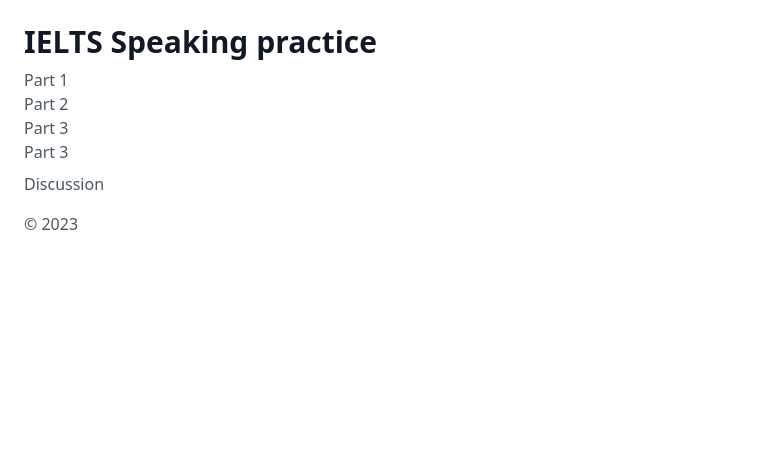
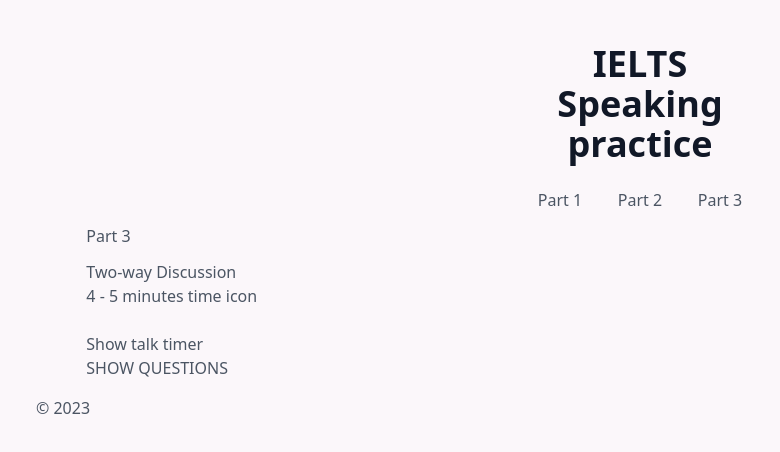
Before and after one commit to Thunderbolton/ielts-speaking-app, a Next.js app: page /part3 in a window 1280 px wide. Shown: the top 452 px of the page, without its empty margins (0-780 px from the left). Built offline with nearby package versions, Linux system fonts and the light colour scheme.

Commit message:
added base layout and part 3 questions

```diff
--- a/app/_data/db1.json
+++ b/app/_data/db1.json
@@ -1,6 +1,4 @@
 [
-
-
     {
         "id": 1,
         "title": "Work",
@@ -16,6 +14,4 @@
         "title": "Hometown",
         "questions": ["Where is your hometown?", "What is your hometown like?"]
     }
-
-
 ]
--- a/app/_data/db3.json
+++ b/app/_data/db3.json
@@ -0,0 +1,17 @@
+[
+    {
+        "id": 1,
+        "title": "Advertising",
+        "questions": ["- What effects do advertising have on children?", "- Which method of advertising do you think is most popular?", "- How do advertisements capture people's attention?", "- What do you think of advertisements in your country?", "- How has the rise of digital platforms and social media transformed advertising strategies?"]
+    },
+    {
+        "id": 2,
+        "title": "Animals",
+        "questions": ["- What roles do animals typically play in your country?", "- How do human activities impact the lives of wild animals?", "- Is it common to own pets in your country?", "- What are some pros and cons associated with having a pet?", "- Should animals be kept in zoos?"]
+    },
+    {
+        "id": 3,
+        "title": "Art",
+        "questions": ["- Why do people find enjoyment in art?", "- What are some traditional forms of art in your country?", "- How important is art as a subject in children's education?", "- How frequently do you visit art galleries?", "- Why do certain works of art sell for high amounts, whereas others do not?"]
+    }
+]
--- a/app/components/Header.jsx
+++ b/app/components/Header.jsx
@@ -3,14 +3,13 @@
 export default function Header() {
 
     return (
-        <>
-            <Link href='/'><h1 className="text-3xl text-gray-900 font-bold pb-2">IELTS Speaking practice</h1></Link>
-            <nav>
+        <div className="w-60 m-auto">
+            <Link href='/'><h1 className=" text-4xl text-center text-gray-900 font-bold p-2 pb-6">IELTS Speaking practice</h1></Link>
+            <nav className="flex justify-around ">
                 <Link href='/part1'><h2>Part 1</h2></Link>
                 <Link href='/part2'><h2>Part 2</h2></Link>
                 <Link href='/part3'><h2>Part 3</h2></Link>
             </nav>
-        </>
-
+        </div>
     )
 }
--- a/app/components/Part2Timer.jsx
+++ b/app/components/Part2Timer.jsx
@@ -42,9 +42,9 @@
 
             {showTimer && (
                 <div>
-                    <button onClick={onStart}>Start&nbsp;</button>
-                    <button onClick={onPause}>Pause&nbsp;</button>
-                    <button onClick={onReset}>Reset</button>
+                    <button className="btn-controls" onClick={onStart}>Start</button>
+                    <button className="btn-controls" onClick={onPause}>Pause</button>
+                    <button className="btn-controls" onClick={onReset}>Reset</button>
 
                     <CountdownCircleTimer
                         isPlaying={startTimer ? true : false}
--- a/app/components/TalkTimer.jsx
+++ b/app/components/TalkTimer.jsx
@@ -6,7 +6,13 @@
 export default function TalkTimer() {
 
   const [timer, setTimer] = useState(0);
-  const [startTimer, setStartTimer] = useState(false)
+  const [showTimer, setShowTimer] = useState(false);
+  const [startTimer, setStartTimer] = useState(false);
+
+  const toggleTimer = () => {
+    setShowTimer(!showTimer);
+    setStartTimer(false);
+  };
 
   const onPause = () => {
     setStartTimer(!startTimer);
@@ -33,15 +39,20 @@
 
   return (
       <>
-        <br />
-        <button onClick={() => setStartTimer(true)}>Start talk timer</button>
-        <button onClick={onPause}>Pause</button>
-        <button onClick={onReset}>Reset</button>
-        <br />
-        <span>{("0" + Math.floor((timer / 60000) % 60)).slice(-1) + ":"}</span>
-        <span>{("0" + Math.floor((timer / 1000) % 60)).slice(-2)}</span>
-        <br />
+      <br />
+      <button onClick={toggleTimer}>{!showTimer ? 'Show talk timer' : 'Hide talk timer'}</button>
+        {showTimer &&
+          <>
+            <br />
+            <button className="btn-controls" onClick={() => setStartTimer(true)}>Start</button>
+            <button className="btn-controls" onClick={onPause}>Pause</button>
+            <button className="btn-controls" onClick={onReset}>Reset</button>
+            <br />
+            <span className="timer">{("0" + Math.floor((timer / 60000) % 60)).slice(-1) + ":"}</span>
+            <span className="timer">{("0" + Math.floor((timer / 1000) % 60)).slice(-2)}</span>
+            <br />
+          </>
+        }
       </>
-
   )
 }
--- a/app/globals.css
+++ b/app/globals.css
@@ -10,3 +10,7 @@
 .timer {
     @apply text-6xl pb-2;
 }
+
+.btn-controls {
+    @apply mr-1;
+}
--- a/app/layout.jsx
+++ b/app/layout.jsx
@@ -11,9 +11,9 @@
   return (
     <html lang="en">
 
-      <body className='text-gray-600 p-3 m-3'>
+      <body className='bg-[#FBF7FA] text-gray-600 p-9'>
         <Header />
-        <main>{children}</main>
+        <main className='w-11/12 m-auto'>{children}</main>
         <footer className='mt-4'>&copy; 2023</footer>
       </body>
 
--- a/app/part1/page.jsx
+++ b/app/part1/page.jsx
@@ -1,4 +1,5 @@
 import QuestionsList from '../components/QuestionsList';
+import TalkTimer from '../components/TalkTimer';
 
 import { promises as fs } from 'fs';
 
@@ -11,8 +12,10 @@
     <main>
       <h1 className="mb-3 mt-3">Part 1</h1>
       <h2>Introduction and Interview</h2>
-      <h2>4 - 5 minutes time icon</h2>
+      <h4>4 - 5 minutes time icon</h4>
       <p className="mb-3">You will be asked about yourself and about familiar topics, such as home and family, studies, or interests.</p>
+      <TalkTimer />
+      <br />
       <QuestionsList topics={topics} />
     </main>
 
--- a/app/part2/page.jsx
+++ b/app/part2/page.jsx
@@ -11,12 +11,13 @@
 
   return (
     <main>
-      <h1 className="mb-3 mt-3">Part 2</h1>
-      <h2>Long turn</h2>
-      <h2>3 - 4 minutes time icon</h2>
+      <h1 className="my-3">Part 2</h1>
+      <h2>Indiviual Long turn</h2>
+      <h4>3 - 4 minutes time icon</h4>
       <p className="mb-3">You will be shown a card asking you to talk about a particular topic. After a minute to prepare, you must speak for up to two minutes and then answer general questions on the topic.</p>
       <Part2Timer />
       <TalkTimer />
+      <br />
       <QuestionsList topics={topics} />
     </main>
 
--- a/app/part3/page.jsx
+++ b/app/part3/page.jsx
@@ -1,8 +1,21 @@
-export default function Part3() {
+import QuestionsList from '../components/QuestionsList';
+import TalkTimer from '../components/TalkTimer';
+
+import { promises as fs } from 'fs';
+
+
+export default async function Part3() {
+    const file = await fs.readFile(process.cwd() + '/app/_data/db3.json', 'utf8');
+    const topics = JSON.parse(file);
+
     return (
-        <>
-            <h2>Part 3</h2>
-            <h3>Discussion</h3>
-        </>
+        <main>
+            <h1 className="my-3">Part 3</h1>
+            <h2>Two-way Discussion</h2>
+            <h4>4 - 5 minutes time icon</h4>
+            <TalkTimer />
+            <br />
+            <QuestionsList topics={topics} />
+        </main>
     )
 }
```
Also changed, not shown: app/_data/db2.json (+7 -1 lines). Lines whose indentation alone changed are shown as unchanged.
